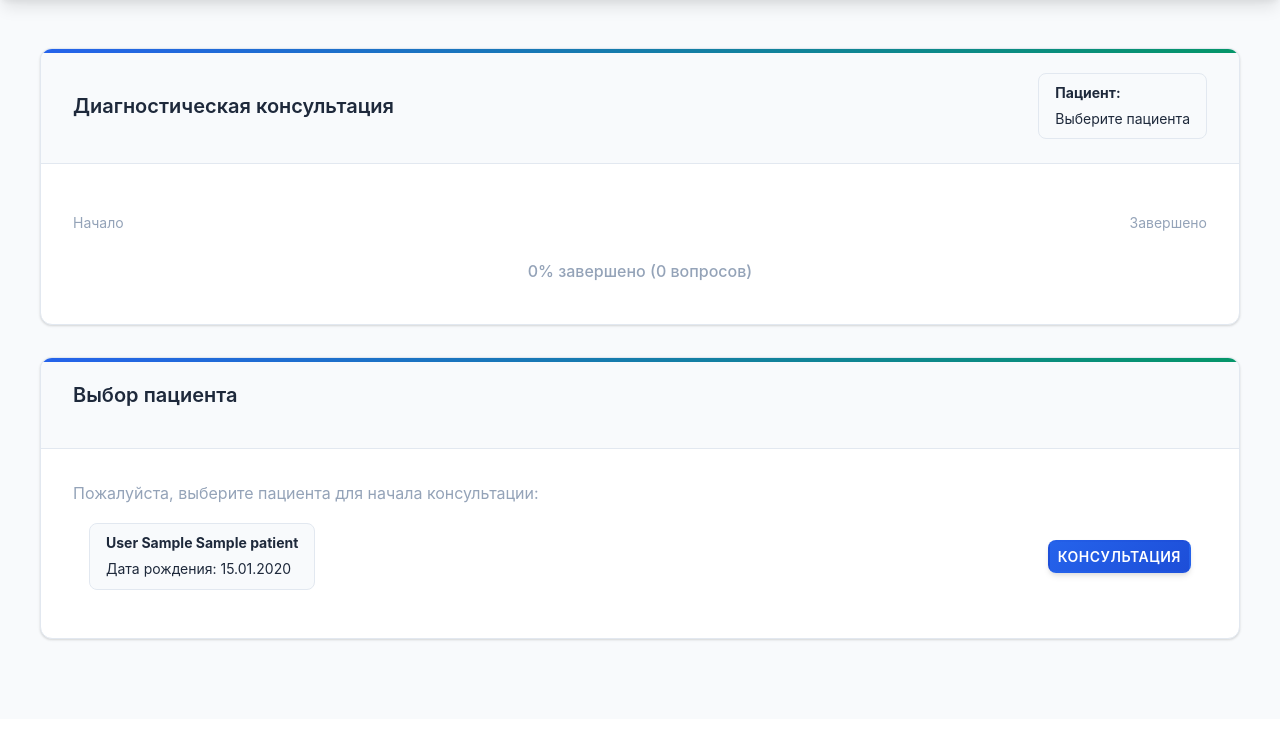
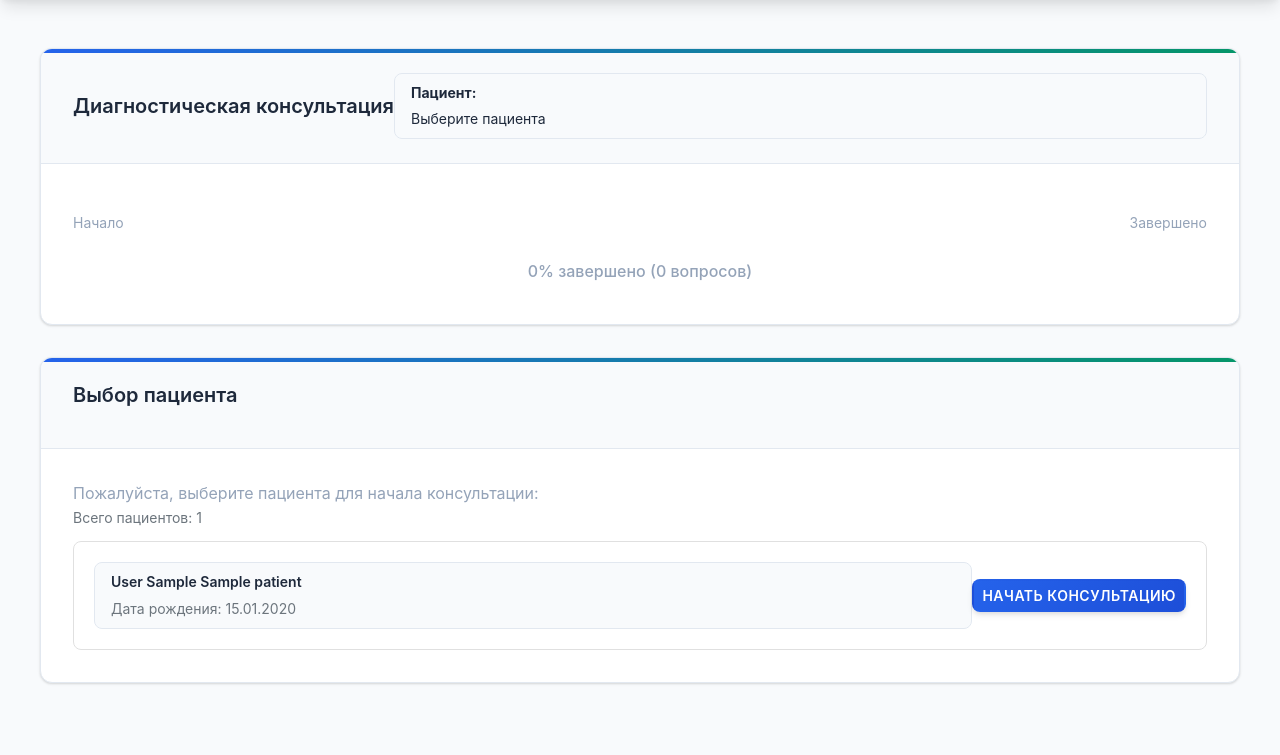
Before and after one commit to 517ANT39/expert-system-for-diagnosing-ophthalmological-diseases, a Flask app: page /consultation in a window 1280 px wide. Shown: the part 85-840 px from the top of the page. Before the commit the page ends 726 px from the top, so only its background shows below. Run offline with Flask 3, Linux system fonts and the light colour scheme; the visitor is signed in with stand-in values (Sample User, id 1); tables that the repository leaves empty hold one stand-in row (values such as "Sample post").

Commit message:
styles: change consultation and dashboard pages

```diff
--- a/solution/app/views/templates/consultation/consultation.html
+++ b/solution/app/views/templates/consultation/consultation.html
@@ -20,6 +20,86 @@
             display: flex;
             gap: 8px;
             align-items: center;
+        }
+
+        /* Стили для списка пациентов */
+        .patient-selection-card {
+            margin-bottom: 1.5rem;
+        }
+
+        .patient-list-container {
+            max-height: 350px;
+            overflow-y: auto;
+            border: 1px solid #e0e0e0;
+            border-radius: 8px;
+            padding: 0.5rem;
+        }
+
+        .patient-item {
+            display: flex;
+            justify-content: space-between;
+            align-items: center;
+            padding: 0.75rem;
+            border-bottom: 1px solid #f0f0f0;
+            transition: background-color 0.2s;
+        }
+
+        .patient-item:last-child {
+            border-bottom: none;
+        }
+
+        .patient-item:hover {
+            background-color: #f8f9fa;
+        }
+
+        .patient-info {
+            flex: 1;
+        }
+
+        .patient-name {
+            font-weight: 600;
+            margin-bottom: 0.25rem;
+        }
+
+        .patient-meta {
+            font-size: 0.875rem;
+            color: #6c757d;
+        }
+
+        .patient-actions {
+            display: flex;
+            gap: 0.5rem;
+        }
+
+        .empty-patient-list {
+            text-align: center;
+            padding: 2rem;
+            color: #6c757d;
+        }
+
+        .patient-count {
+            font-size: 0.875rem;
+            color: #6c757d;
+            margin-bottom: 0.75rem;
+        }
+
+        /* Стили для скроллбара */
+        .patient-list-container::-webkit-scrollbar {
+            width: 6px;
+        }
+
+        .patient-list-container::-webkit-scrollbar-track {
+            background: #f1f1f1;
+            border-radius: 10px;
+        }
+
+        .patient-list-container::-webkit-scrollbar-thumb {
+            background: #c1c1c1;
+            border-radius: 10px;
+        }
+
+        .patient-list-container::-webkit-scrollbar-thumb:hover {
+            background: #a8a8a8;
         }
     </style>
 </head>
@@ -92,12 +172,20 @@
             <div class="card-content">
                 <div class="patient-selection">
                     <p class="text-muted">Пожалуйста, выберите пациента для начала консультации:</p>
+
+                    <div class="patient-count">
+                        Всего пациентов: {{ patients|length }}
+                    </div>
+
+                    {% if patients %}
+                    <div class="patient-list-container">
                         <div class="patient-list" id="patientList">
                             {% for patient_item in patients %}
                             <div class="patient-item">
                                 <div class="patient-info">
-                                <strong>{{ patient_item.last_name }} {{ patient_item.first_name }} {{
-                                    patient_item.middle_name or '' }}</strong>
+                                    <div class="patient-name">
+                                        {{ patient_item.last_name }} {{ patient_item.first_name }} {{ patient_item.middle_name or '' }}
+                                    </div>
                                     <div class="patient-meta">
                                         {% if patient_item.birthday %}
                                         Дата рождения: {{ patient_item.birthday.strftime('%d.%m.%Y') }}
@@ -107,12 +195,21 @@
                                         {% endif %}
                                     </div>
                                 </div>
+                                <div class="patient-actions">
                                     <a href="/consultation?patient_id={{ patient_item.id }}" class="btn btn-primary btn-sm">
-                                Консультация
+                                        Начать консультацию
                                     </a>
+                                </div>
                             </div>
                             {% endfor %}
                         </div>
+                    </div>
+                    {% else %}
+                    <div class="empty-patient-list">
+                        <p>Нет доступных пациентов</p>
+                        <a href="{{ url_for('patient_list') }}" class="btn btn-primary">Добавить пациента</a>
+                    </div>
+                    {% endif %}
                 </div>
             </div>
         </div>
```
Also changed, not shown: solution/app/views/templates/dashboard.html (+5 -5 lines). Lines whose indentation alone changed are shown as unchanged.
